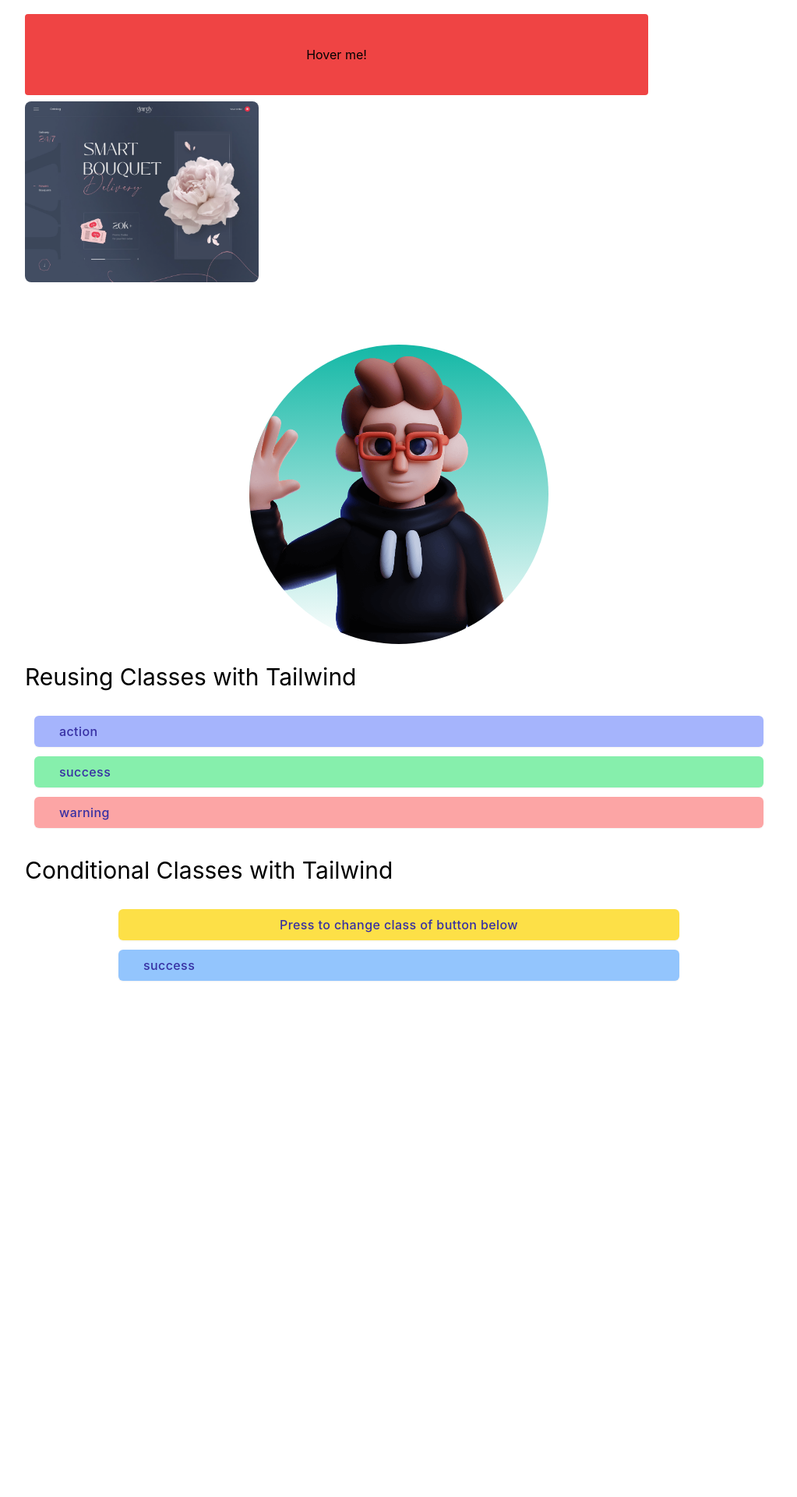
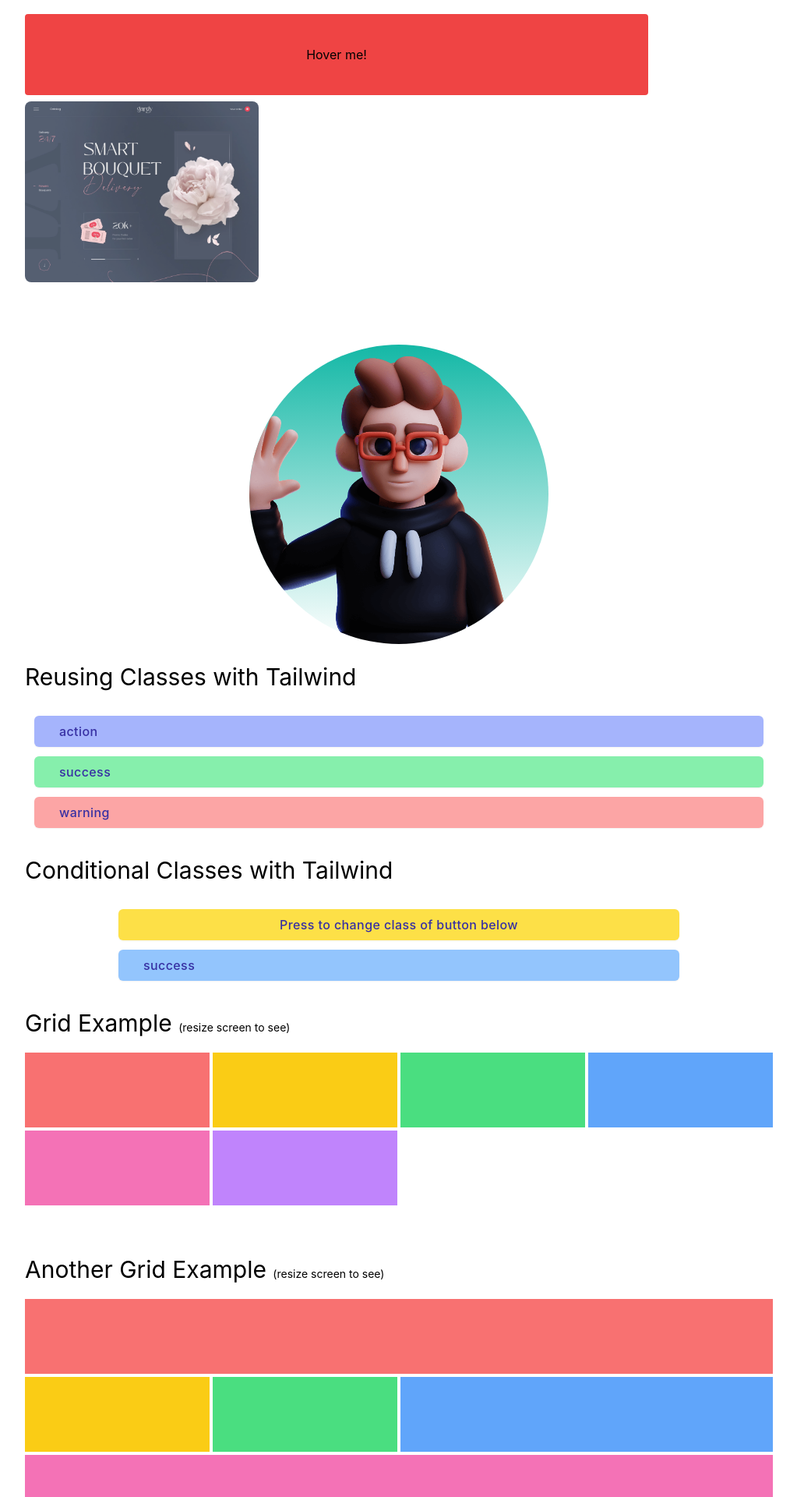
Before and after one commit to rafaelvf/DemoTailwind, a Next.js app: page / in a window 1280 px wide. Shown: the part 2620-4540 px from the top of the page at 78% size, without its empty margins (128-1151 px from the left). Before the commit the page ends 3890 px from the top, so only its background shows below. Built offline with nearby package versions, Linux system fonts and the light colour scheme.

Commit message:
grid addition

```diff
--- a/pages/index.tsx
+++ b/pages/index.tsx
@@ -199,7 +199,7 @@ export default function Home() {
             <span className="text-3xl">Animations</span> (this has a 20px
             padding bottom)
           </h1>
-          <div className="flex items-center justify-center p-10 bg-red-500 hover:bg-cyan-500 rounded mb-2 w-5/6 transition-all delay-100">
+          <div className="flex items-center justify-center p-10 bg-red-500 hover:bg-cyan-500 rounded mb-2 w-5/6 transition-all duration-500">
             Hover me!
           </div>
           <Image
@@ -246,6 +246,38 @@ export default function Home() {
             success
           </div>
         </section>
+        <section className="mb-10">
+          <h1 className="pb-[20px] pt-6">
+            <span className="text-3xl">
+              Grid Example{" "}
+              <span className="text-sm">(resize screen to see)</span>
+            </span>
+          </h1>
+          <div className="grid grid-cols-1 sm:grid-cols-2 md:grid-cols-3 lg:grid-cols-4 gap-1">
+            <div className="bg-red-400 h-24"></div>
+            <div className="bg-yellow-400 h-24"></div>
+            <div className="bg-green-400 h-24"></div>
+            <div className="bg-blue-400 h-24"></div>
+            <div className="bg-pink-400 h-24"></div>
+            <div className="bg-purple-400 h-24"></div>
+          </div>
+        </section>
+        <section className="mb-10">
+          <h1 className="pb-[20px] pt-6">
+            <span className="text-3xl">
+              Another Grid Example{" "}
+              <span className="text-sm">(resize screen to see)</span>
+            </span>
+          </h1>
+          <div className="grid grid-cols-1 sm:grid-cols-2 md:grid-cols-3 lg:grid-cols-4 gap-1">
+            <div className="bg-red-400 h-24 col-span-4"></div>
+            <div className="bg-yellow-400 h-24 w-full "></div>
+            <div className="bg-green-400 h-24 w-full"></div>
+            <div className="bg-blue-400 h-24 w-full col-span-2"></div>
+            <div className="bg-pink-400 h-24 w-full md:col-span-4"></div>
+            <div className="bg-purple-400 h-24 w-full col-span-4"></div>
+          </div>
+        </section>
       </main>
     </div>
   );
--- a/styles/globals.css
+++ b/styles/globals.css
@@ -30,13 +30,13 @@ a {
   }
 
   .button--action {
-    @apply bg-indigo-300 text-indigo-800 hover:bg-indigo-200;
+    @apply bg-indigo-300 text-indigo-800 hover:bg-indigo-200 transition-all duration-500;
   }
   .button--success {
-    @apply bg-green-300 text-indigo-800 hover:bg-green-200;
+    @apply bg-green-300 text-indigo-800 hover:bg-green-200 transition-all duration-300;
   }
   .button--warning {
-    @apply bg-red-300 text-indigo-800 hover:bg-red-200;
+    @apply bg-red-300 text-indigo-800 hover:bg-red-200 transition-all duration-200;
   }
   .button--change {
     @apply bg-yellow-300 text-indigo-800 hover:bg-yellow-200 w-3/4 mx-auto;
```
